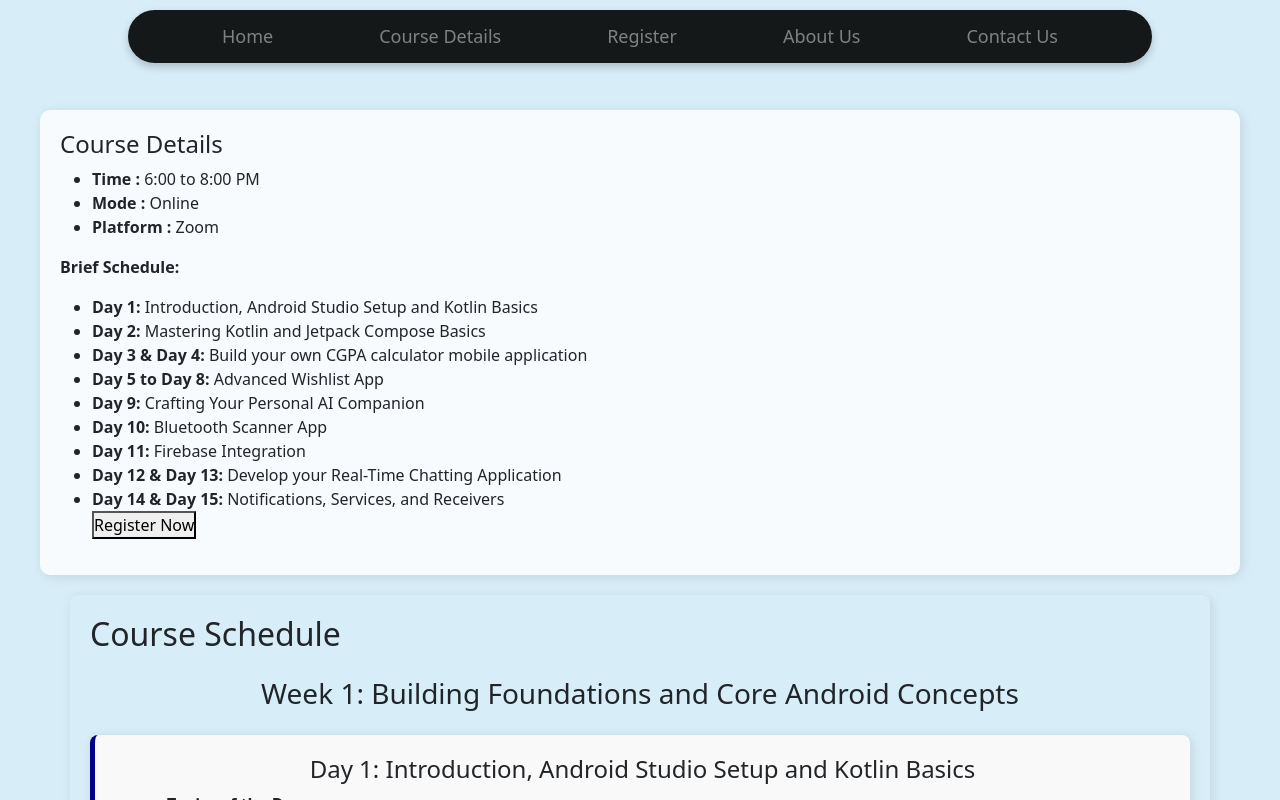
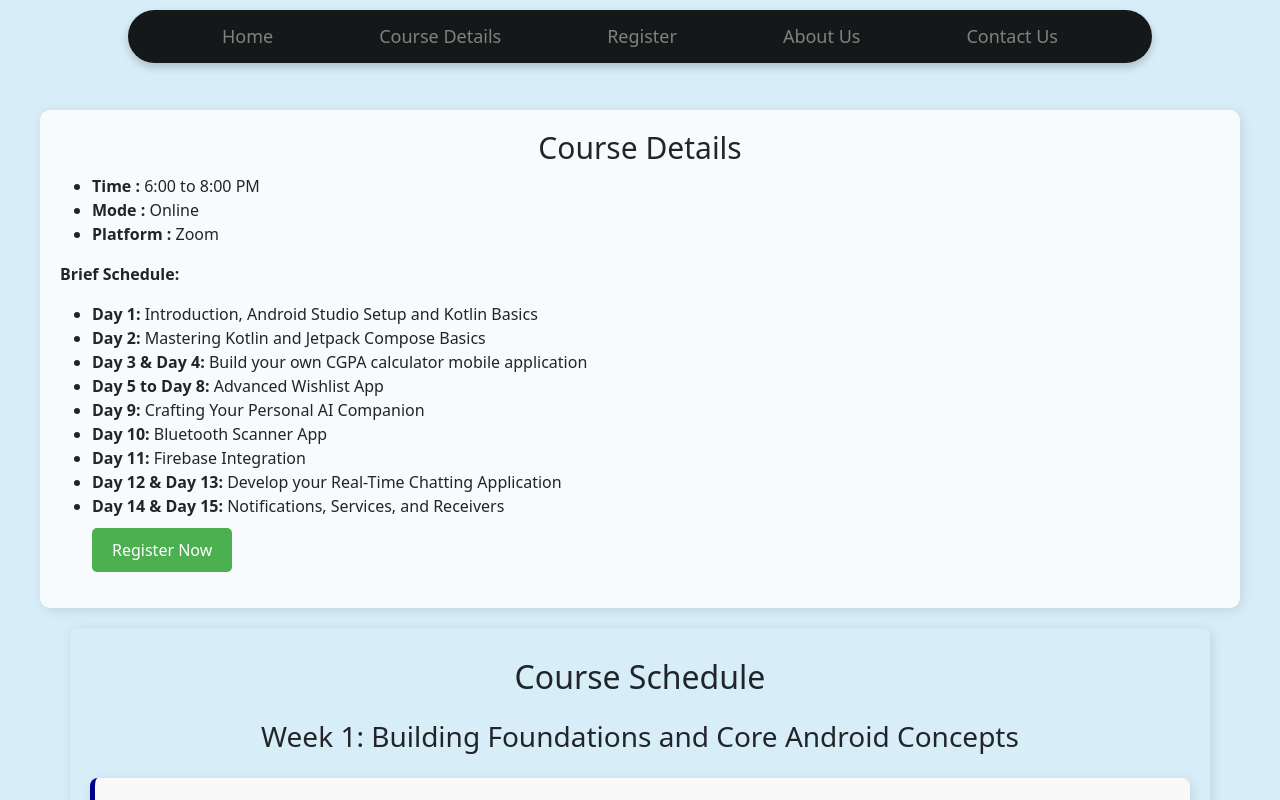
Before and after one commit to Aerykcodes/Humble-Coders-new, a React (Vite) app: page / in a window 1280 px wide. Shown: the top 800 px of the page. Built offline with nearby package versions, Linux system fonts and the light colour scheme; a web font is replaced by a local one.

Commit message:
Update Content.css

```diff
--- a/src/assets/Pages/Content/Content.css
+++ b/src/assets/Pages/Content/Content.css
@@ -9,7 +9,10 @@
   margin-bottom: 20px;
   margin-top: 110px; /* Increase this value to move the box further down */
 }
-
+.heading-1{
+  font-size: 30px;
+  text-align: center;
+}
 
 .Box-Container {
   padding: 20px;
@@ -19,7 +22,65 @@
 
 }
 
+
 .Box-heading{
   text-align: center;
   margin-bottom: 20px;
 }
+.Course-schedule-heading {
+  margin-top: 10px;
+  text-align: center;/* Decrease the margin-top to reduce the space above the heading */
+}
+.heading-2{
+  margin-top: 10px;
+  text-align: center;
+  margin-bottom:20px;
+}
+/* This is the container for the registration button */
+.registration-button-container {
+  display: flex;
+  justify-content: center;  /* Centers the button horizontally */
+  align-items: center;      /* Centers the button vertically */
+  /* position: fixed; */
+  top: 50%;                  /* Positions the button vertically in the middle */
+  left: 50%;                 /* Positions the button horizontally in the middle */
+  transform: translate(-50%, -50%); /* Adjusts the button's position to be exactly centered */
+  width: auto;
+  height: auto;
+}
+
+
+/* The button itself */
+.top{
+  padding-top: 10px;
+}
+.registration-button {
+  padding: 10px 20px;
+  font-size: 16px;
+  background-color: #4CAF50;
+  color: white;
+  border: none;
+  border-radius: 5px;
+  cursor: pointer;
+}
+
+.registration-button:hover {
+  background-color: #45a049;
+}
+.registration-button-1{
+  margin-left: 550px;
+  padding: 10px 20px;
+  font-size: 16px;
+  background-color: #4CAF50;
+  color: white;
+  border: none;
+  border-radius: 5px;
+  cursor: pointer;
+}
+.registration-button-1:hover {
+  background-color: #45a049;
+}
+.bottom-registration{
+  padding-top:10px;
+  padding-bottom: 10px;
+}
```
